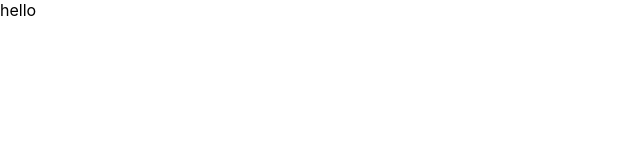
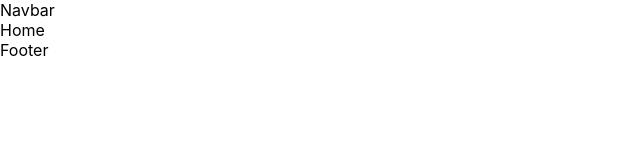
Before and after one commit to beashu77/magicsportingclub, a React (Create React App) app: page / in a window 1280 px wide. Shown: the top 160 px of the page, without its empty margins (0-640 px from the left). Built offline with nearby package versions, Linux system fonts and the light colour scheme.

Commit message:
routes added

```diff
--- a/package.json
+++ b/package.json
@@ -8,6 +8,7 @@
     "@testing-library/user-event": "^13.5.0",
     "react": "^18.2.0",
     "react-dom": "^18.2.0",
+    "react-router-dom": "^6.22.3",
     "react-scripts": "5.0.1",
     "tailwind": "^4.0.0",
     "web-vitals": "^2.1.4"
--- a/src/App.js
+++ b/src/App.js
@@ -1,7 +1,25 @@
+import React from 'react';
+import Navbar from './components/Navbar';
+import Footer from './components/Footer';
+import Layout from './pages/Layout';
+import { useLocation } from 'react-router-dom';
+
 function App() {
+  const location = useLocation();
+
+  // Determine if the current location matches one of the specified routes
+  const showNavbarAndFooter =
+    location.pathname === '/' ||
+    location.pathname === '/batches' ||
+    location.pathname === '/aboutus' ||
+    location.pathname === '/contact' ||
+    location.pathname === '/summercamp';
+
   return (
     <div className="App">
-    hello
+      {showNavbarAndFooter && <Navbar />} {/* Render Navbar on specified routes */}
+      <Layout />
+      {showNavbarAndFooter && <Footer />} {/* Render Footer on specified routes */}
     </div>
   );
 }
--- a/src/index.js
+++ b/src/index.js
@@ -7,9 +7,9 @@ import { BrowserRouter } from "react-router-dom";
 
 const root = ReactDOM.createRoot(document.getElementById("root"));
 root.render(
-  <BrowserRouter>
+   <BrowserRouter>
     <App />
-  </BrowserRouter>
+   </BrowserRouter>
 );
 
 // If you want to start measuring performance in your app, pass a function
--- /dev/null
+++ b/src/pages/Layout.jsx
@@ -0,0 +1,25 @@
+import React from 'react'
+import Home from "./Home";
+import Batches from "./Batches";
+import AboutUs from "./AboutUs";
+import Contact from "./Contact";
+import SummerCamp from "./SummerCamp";
+import { Route,Routes } from 'react-router-dom';
+const NotFound = () => <h2>Page not found</h2>;
+
+const Layout = () => {
+  return (
+    <div>
+      <Routes>
+          <Route path="" element={<Home/>}/>
+          <Route path="/batches" element={<Batches/>}/>
+          <Route path="/aboutus" element={<AboutUs/>}/>
+          <Route path="/contact" element={<Contact/>}/>
+          <Route path="/summercamp" element={<SummerCamp/>}/>
+          <Route path="*" element={<NotFound />} />
+      </Routes>
+    </div>
+  )
+}
+
+export default Layout
```
Also changed, not shown: tailwind.config.js (added, +8 -0 lines).
